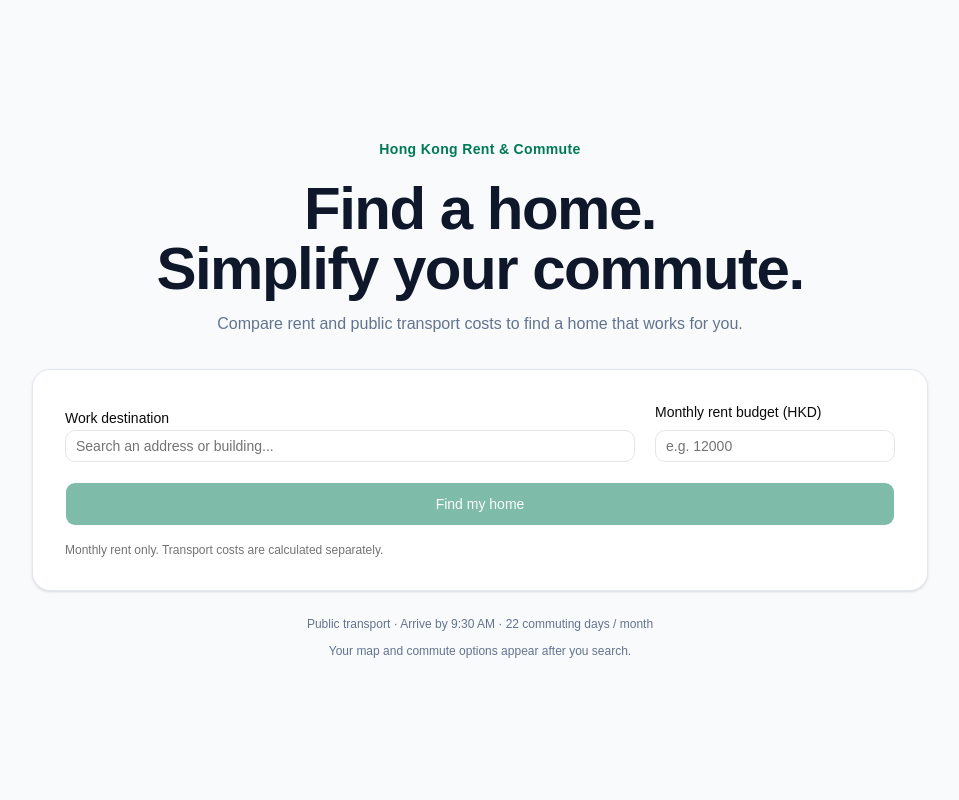
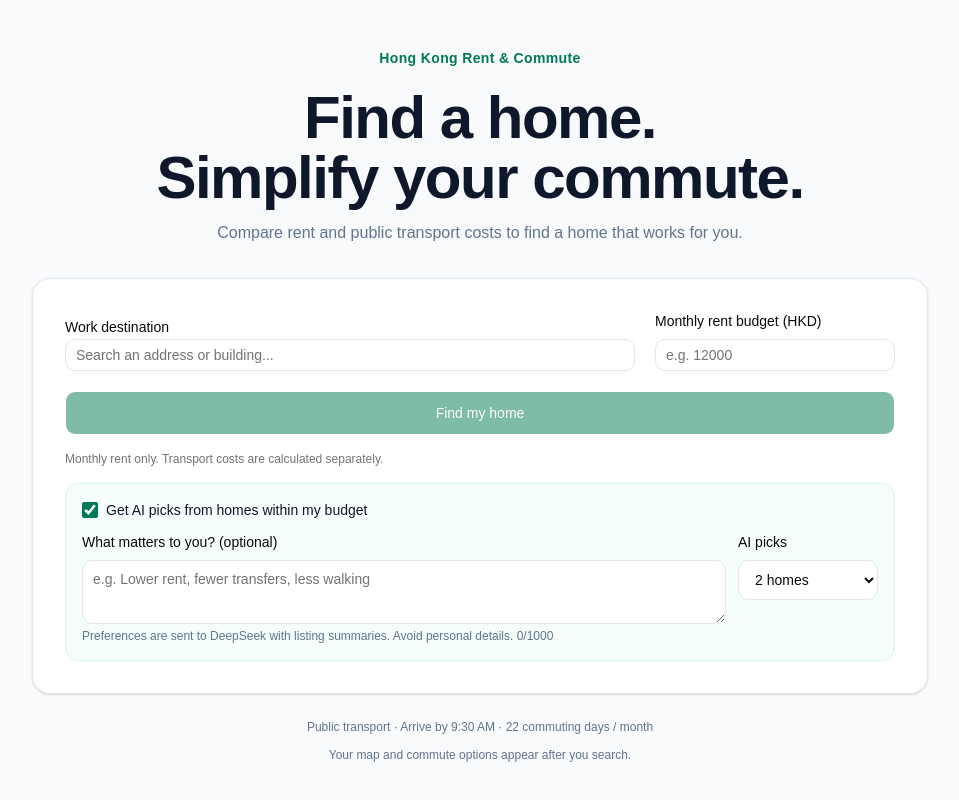
Before and after one commit to Lucy-CH/hackthon-frontend, a React (Vite) app: page / in a window 1280 px wide. Shown: the top 800 px of the page, without its empty margins (160-1119 px from the left). Built offline with nearby package versions, Linux system fonts and the light colour scheme; no server answers.

Commit message:
feat: display AI rental picks and preference controls

```diff
--- a/src/api/recommendations.ts
+++ b/src/api/recommendations.ts
@@ -12,7 +12,8 @@ export async function getRecommendations(
     '/api/recommendations',
     payload,
     {
-      timeout: 120_000,
+      // Allow the existing route calculation plus the backend AI deadline (up to 60s).
+      timeout: 180_000,
     },
   )
 
--- /dev/null
+++ b/src/components/AIRecommendations.tsx
@@ -0,0 +1,118 @@
+import { Sparkles } from 'lucide-react'
+
+import type { RecommendationResponse } from '@/types/recommendation'
+
+interface Props {
+  result: RecommendationResponse
+  requested: boolean
+  selectedRentalId: number | null
+  onSelect: (rentalId: number) => void
+}
+
+export default function AIRecommendations({
+  result,
+  requested,
+  selectedRentalId,
+  onSelect,
+}: Props) {
+  const ai = result.ai
+  if (!requested || ai?.status === 'disabled' || ai?.status === 'no_candidates')
+    return null
+
+  const seen = new Set<number>()
+  const picks =
+    ai?.status === 'success'
+      ? ai.recommendations
+          .flatMap((pick) => {
+            const home = result.items.find(
+              (item) => item.rental_id === pick.rental_id,
+            )
+            if (!home || seen.has(pick.rental_id)) return []
+            seen.add(pick.rental_id)
+            return [{ ...pick, home }]
+          })
+          .slice(0, 2)
+      : []
+
+  return (
+    <section
+      aria-labelledby="ai-picks-heading"
+      className="rounded-2xl border border-emerald-200 bg-white p-4"
+    >
+      <h2
+        id="ai-picks-heading"
+        className="flex items-center gap-2 font-semibold text-emerald-900"
+      >
+        <Sparkles className="size-4" aria-hidden="true" /> AI picks for you
+      </h2>
+      {picks.length > 0 ? (
+        <>
+          <p className="mt-2 text-xs leading-relaxed text-slate-500">
+            {picks.length} {picks.length === 1 ? 'pick' : 'picks'} from{' '}
+            {ai?.considered_count} homes considered, based on your preferences,
+            rent and commute.
+          </p>
+          <div className="mt-3 space-y-3">
+            {picks.map((pick, index) => (
+              <button
+                key={pick.rental_id}
+                type="button"
+                onClick={() => onSelect(pick.rental_id)}
+                aria-pressed={selectedRentalId === pick.rental_id}
+                className={`w-full rounded-xl border-2 p-3 text-left transition-colors focus-visible:outline-none focus-visible:ring-2 focus-visible:ring-emerald-600 focus-visible:ring-offset-2 ${selectedRentalId === pick.rental_id ? 'border-emerald-700 bg-emerald-50' : 'border-slate-100 hover:border-emerald-300'}`}
+              >
+                <span className="text-xs font-semibold text-emerald-700">
+                  AI pick {index + 1} · {pick.home.district}
+                </span>
+                <span className="mt-1 block font-semibold text-slate-900">
+                  {pick.home.title}
+                </span>
+                <span className="mt-1 block text-xs text-slate-600">
+                  HKD{' '}
+                  {Number(pick.home.monthly_rent_hkd).toLocaleString('en-HK')} /
+                  month · {Math.ceil(pick.home.commute.duration_seconds / 60)}{' '}
+                  min commute
+                </span>
+                <span className="mt-3 block text-xs font-semibold text-emerald-800">
+                  Why this home
+                </span>
+                <span
+                  lang="zh-Hans"
+                  className="mt-1 block whitespace-pre-wrap break-words text-sm leading-relaxed text-slate-700"
+                >
+                  {pick.reason}
+                </span>
+                <span className="mt-3 block text-xs font-semibold text-amber-800">
+                  Things to consider
+                </span>
+                <span
+                  lang="zh-Hans"
+                  className="mt-1 block whitespace-pre-wrap break-words text-sm leading-relaxed text-slate-600"
+                >
+                  {pick.tradeoff}
+                </span>
+                <span className="mt-3 block text-xs font-medium text-emerald-700">
+                  {selectedRentalId === pick.rental_id
+                    ? 'Selected · route shown on map'
+                    : 'View this home’s route'}
+                </span>
+              </button>
+            ))}
+          </div>
+          <p className="mt-3 text-xs leading-relaxed text-slate-500">
+            AI explanations may be inaccurate. Check the listing details and
+            availability. All matching homes remain below.
+          </p>
+        </>
+      ) : (
+        <p
+          role="status"
+          className="mt-2 text-sm leading-relaxed text-slate-600"
+        >
+          AI picks are currently unavailable. You can still compare all homes
+          and routes below.
+        </p>
+      )}
+    </section>
+  )
+}
--- a/src/pages/CommuteSearchPage.tsx
+++ b/src/pages/CommuteSearchPage.tsx
@@ -1,5 +1,7 @@
 import { useEffect, useRef, useState } from 'react'
 
+import AIRecommendations from '@/components/AIRecommendations'
+import { Textarea } from '@/components/ui/textarea'
 import HongKongMap from '@/components/HongKongMap'
 import WorkDestinationInput from '@/components/WorkDestinationInput'
 import { Button } from '@/components/ui/button'
@@ -45,6 +47,9 @@ function formatMoney(value: string | null): string {
 export default function CommuteSearchPage() {
   const [workDestination, setWorkDestination] = useState<Address | null>(null)
   const [budget, setBudget] = useState('')
+  const [includeAI, setIncludeAI] = useState(true)
+  const [preferences, setPreferences] = useState('')
+  const [pickCount, setPickCount] = useState<1 | 2>(2)
   const [sortBy, setSortBy] = useState<SortOption>('commute')
 
   const budgetAmount = Number(budget)
@@ -57,7 +62,7 @@ export default function CommuteSearchPage() {
 
   const [selectedRentalId, setSelectedRentalId] = useState<number | null>(null)
 
-  const firstCardRef = useRef<HTMLButtonElement>(null)
+  const resultsPanelRef = useRef<HTMLElement>(null)
   const routePanelRef = useRef<HTMLElement>(null)
 
   const recommendation = useMutation({
@@ -83,12 +88,19 @@ export default function CommuteSearchPage() {
     recommendation.mutate({
       work_address_id: workDestination.id,
       max_monthly_rent_hkd: budgetAmount,
+      include_ai: includeAI,
+      preferences: includeAI ? preferences.trim() : '',
+      ai_recommendation_count: pickCount,
     })
   }
 
   const matchesCurrentInputs =
     recommendation.variables?.work_address_id === workDestination?.id &&
-    recommendation.variables?.max_monthly_rent_hkd === budgetAmount
+    recommendation.variables?.max_monthly_rent_hkd === budgetAmount &&
+    recommendation.variables?.include_ai === includeAI &&
+    recommendation.variables?.preferences ===
+      (includeAI ? preferences.trim() : '') &&
+    recommendation.variables?.ai_recommendation_count === pickCount
 
   const result =
     matchesCurrentInputs && recommendation.isSuccess
@@ -105,11 +117,8 @@ export default function CommuteSearchPage() {
       return
     }
 
-    firstCardRef.current?.focus({ preventScroll: true })
-    firstCardRef.current?.scrollIntoView({
-      block: 'nearest',
-      inline: 'nearest',
-    })
+    resultsPanelRef.current?.focus({ preventScroll: true })
+    resultsPanelRef.current?.scrollTo({ top: 0 })
   }, [result])
 
   useEffect(() => {
@@ -281,6 +290,69 @@ export default function CommuteSearchPage() {
             Monthly rent only. Transport costs are calculated separately.
           </p>
 
+          <div className="space-y-3 rounded-xl border border-emerald-100 bg-emerald-50/50 p-4 text-left">
+            <label className="flex items-center gap-2 text-sm font-medium text-slate-900">
+              <input
+                type="checkbox"
+                checked={includeAI}
+                onChange={(event) => setIncludeAI(event.target.checked)}
+                disabled={recommendation.isPending}
+                className="size-4 accent-emerald-700"
+              />
+              Get AI picks from homes within my budget
+            </label>
+            {includeAI && (
+              <div className="grid gap-3 sm:grid-cols-[minmax(0,1fr)_140px]">
+                <div>
+                  <label
+                    htmlFor="housing-preferences"
+                    className="mb-2 block text-sm font-medium"
+                  >
+                    What matters to you? (optional)
+                  </label>
+                  <Textarea
+                    id="housing-preferences"
+                    value={preferences}
+                    onChange={(event) => setPreferences(event.target.value)}
+                    disabled={recommendation.isPending}
+                    maxLength={1000}
+                    rows={2}
+                    placeholder="e.g. Lower rent, fewer transfers, less walking"
+                    aria-describedby="ai-preferences-hint"
+                    className="bg-white"
+                  />
+                  <p
+                    id="ai-preferences-hint"
+                    className="mt-1 text-xs text-slate-500"
+                  >
+                    Preferences are sent to DeepSeek with listing summaries.
+                    Avoid personal details. {preferences.length}/1000
+                  </p>
+                </div>
+                <div>
+                  <label
+                    htmlFor="ai-pick-count"
+                    className="mb-2 block text-sm font-medium"
+                  >
+                    AI picks
+                  </label>
+                  <select
+                    id="ai-pick-count"
+                    value={pickCount}
+                    onChange={(event) =>
+                      setPickCount(event.target.value === '1' ? 1 : 2)
+                    }
+                    disabled={recommendation.isPending}
+                    className="h-10 w-full rounded-lg border border-slate-200 bg-white px-3 text-sm focus-visible:outline-emerald-700"
+                  >
+                    <option value="1">1 home</option>
+                    <option value="2">2 homes</option>
+                  </select>
+                </div>
+              </div>
+            )}
+          </div>
+
           {recommendation.isPending && (
             <div role="status" className="space-y-3">
               <div
@@ -291,7 +363,9 @@ export default function CommuteSearchPage() {
               </div>
 
               <p className="text-sm text-muted-foreground">
-                Checking public transport routes. This may take a moment.
+                {includeAI
+                  ? 'Checking routes and preparing AI picks. This may take a moment.'
+                  : 'Checking public transport routes. This may take a moment.'}
               </p>
             </div>
           )}
@@ -327,9 +401,17 @@ export default function CommuteSearchPage() {
         <div className="grid min-h-0 flex-1 overflow-y-auto lg:grid-cols-[400px_minmax(0,1fr)] lg:overflow-hidden">
           {result && result.items.length > 0 && (
             <aside
+              ref={resultsPanelRef}
+              tabIndex={-1}
               aria-label="Rental recommendations"
               className="min-h-0 space-y-4 bg-slate-50 p-4 lg:overflow-y-auto lg:border-r lg:border-slate-200"
             >
+              <AIRecommendations
+                result={result}
+                requested={recommendation.variables?.include_ai ?? false}
+                selectedRentalId={selectedRecommendation?.rental_id ?? null}
+                onSelect={setSelectedRentalId}
+              />
               <div>
                 <h2 className="text-lg font-semibold text-slate-900">
                   {result.items.length} homes within your rent budget
@@ -390,7 +472,6 @@ export default function CommuteSearchPage() {
                 return (
                   <button
                     key={item.rental_id}
-                    ref={index === 0 ? firstCardRef : undefined}
                     type="button"
                     aria-pressed={isSelected}
                     onClick={() => setSelectedRentalId(item.rental_id)}
--- a/src/types/recommendation.ts
+++ b/src/types/recommendation.ts
@@ -1,6 +1,9 @@
 export interface RecommendationRequest {
   work_address_id: number
   max_monthly_rent_hkd: number
+  include_ai?: boolean
+  preferences?: string
+  ai_recommendation_count?: 1 | 2
 }
 
 export interface CommuteStep {
@@ -57,10 +60,26 @@ export interface RecommendationItem {
   }
 }
 
+export interface AIRecommendation {
+  rental_id: number
+  reason: string
+  tradeoff: string
+}
+
+export interface AIRecommendationResult {
+  status:
+    'disabled' | 'not_configured' | 'no_candidates' | 'success' | 'unavailable'
+  recommendations: AIRecommendation[]
+  considered_count: number
+  message: string | null
+}
+
 export interface RecommendationResponse {
   work_address_id: number
   arrival_time: string
   candidate_count: number
   no_route_count: number
   items: RecommendationItem[]
+  // Optional during rollout against older backend versions.
+  ai?: AIRecommendationResult
 }
```
Also changed, not shown: 1 other file (tests, documents, lock files or other folders).
